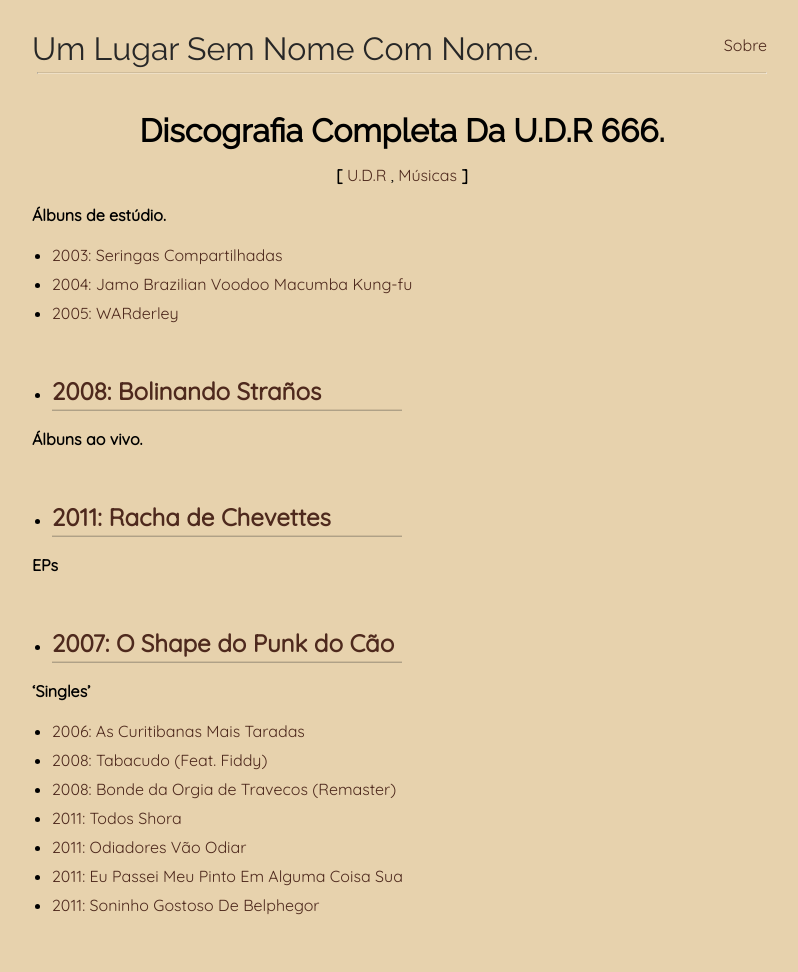
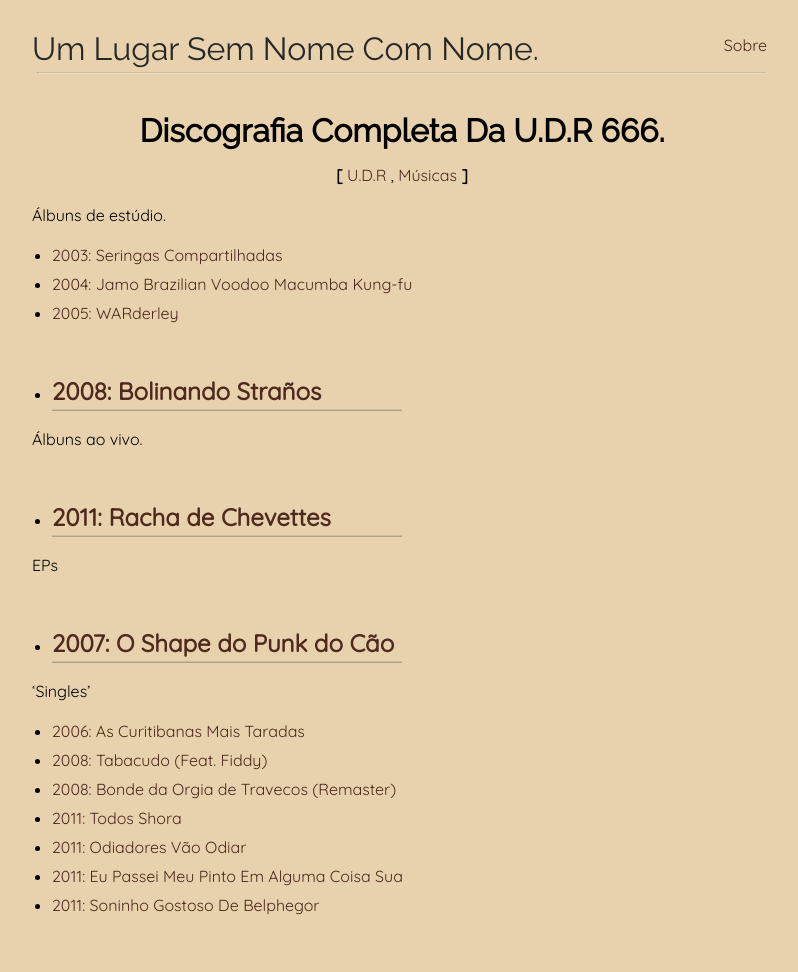
Before and after one commit to parchment-agoraphobia/parchment-agoraphobia.io, a Jekyll site: the page built from _posts/2021-02-11-toda-discografia-da-UDR.md, in a window 1280 px wide. Shown: the whole page, without its empty margins (238-1036 px from the left). Built offline with Jekyll 4.4.1, drawn with Linux system fonts in a browser that asks for light colours.

```diff
--- a/_posts/2021-02-11-toda-discografia-da-UDR.md
+++ b/_posts/2021-02-11-toda-discografia-da-UDR.md
@@ -5,22 +5,22 @@ subtitle: Todos os Álbuns e Seus 'Downloads'.
 tags: [U.D.R, Músicas]
 ---
 
-**Álbuns de estúdio.**
+Álbuns de estúdio.
 - [2003: Seringas Compartilhadas](https://heart-leap.github.io/OLOHTQHEQH/udr/U.D.R%20-%20Seringas%20Compartilhadas%20Vol.2.rar)
 - [2004: Jamo Brazilian Voodoo Macumba Kung-fu](https://heart-leap.github.io/OLOHTQHEQH/udr/U.D.R%20-%20Jamo%20Brazilian%20Voodoo%20Macumba%20Kung%20Fu%20[Album%20Completo]-TuvBwiq3Crs.webm)
 - [2005: WARderley](https://heart-leap.github.io/OLOHTQHEQH/udr/UDR%20-%20WARDERLEY%20(2005)%20[FULL%20ALBUM]-phSKoCQ2xP4.webm)
 - [2008: Bolinando Straños](https://heart-leap.github.io/OLOHTQHEQH/udr/U.D.R.%20-%20Bolinando%20Stra%C3%B1os%20(2008)%20[FULL%20ALBUM]-uDeA_b17Z9M.webm)
 ---
 
-**Álbuns ao vivo.**
+Álbuns ao vivo.
 - [2011: Racha de Chevettes](https://heart-leap.github.io/OLOHTQHEQH/udr/U.D.R%20-%20Racha%20De%20Chevettes.zip)
 ---
 
-**EPs**
+EPs
 - [2007: O Shape do Punk do Cão](https://heart-leap.github.io/OLOHTQHEQH/udr/UDR%20-%20O%20Shape%20do%20Punk%20do%20C%C3%A3o%20[EP%20Completo]-_ZHmQZF3R4Y.webm)
 ---
 
-**'Singles'**
+'Singles'
 - [2006: As Curitibanas Mais Taradas](https://heart-leap.github.io/OLOHTQHEQH/udr/U.D.R.%20-%20As%20Curitibanas%20Mais%20Taradas-J7AZtW5b5CU.m4a)
 - [2008: Tabacudo (Feat. Fiddy)](https://heart-leap.github.io/OLOHTQHEQH/udr/UDR%20-%20Tabacudo%20(ft%20Fiddy)-Mp1cjjZ8s9o.webm)
 - [2008: Bonde da Orgia de Travecos (Remaster)](https://heart-leap.github.io/OLOHTQHEQH/udr/Bonde%20da%20Orgia%20dos%20Traveco-lAKDQ3Pjgz0.webm)
```
